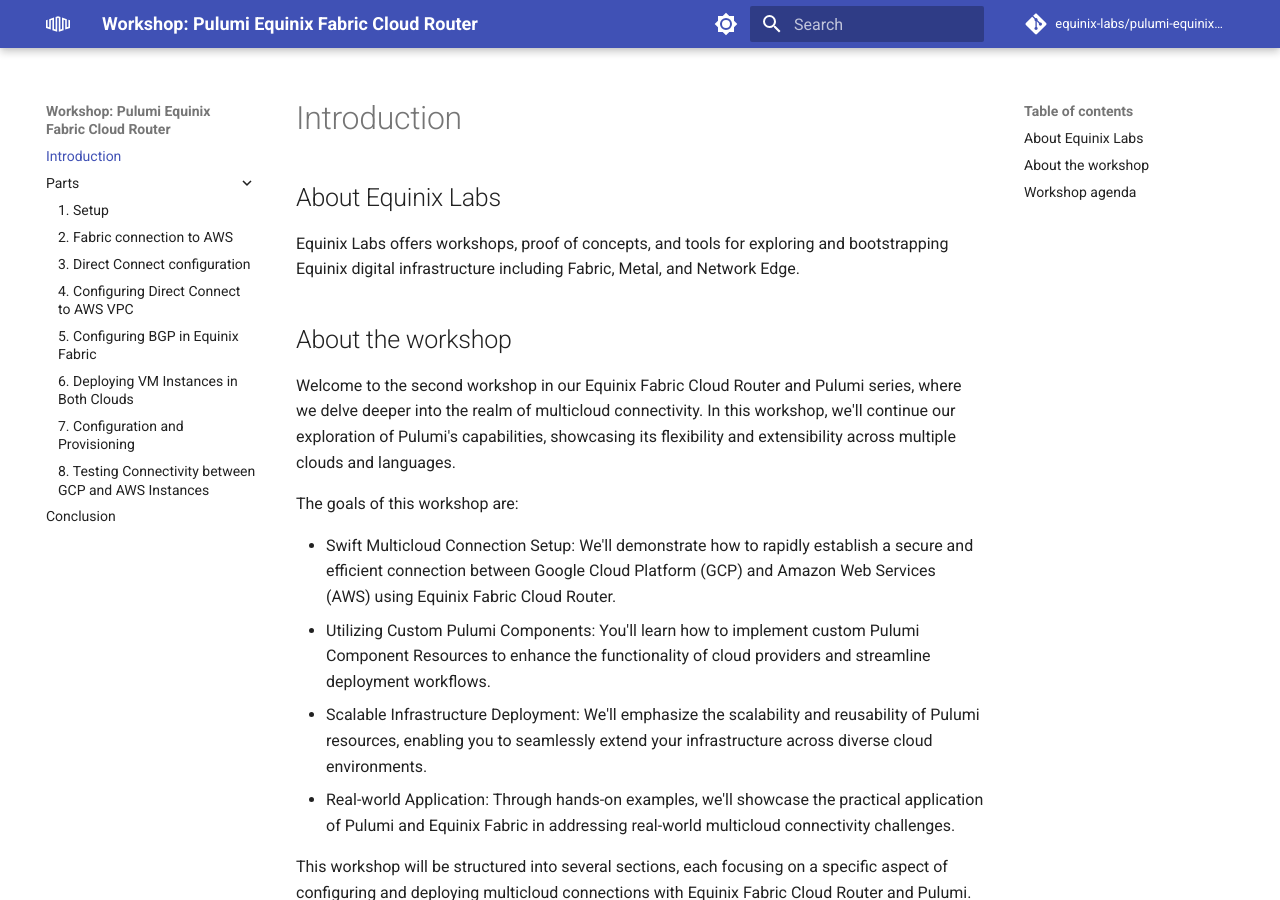
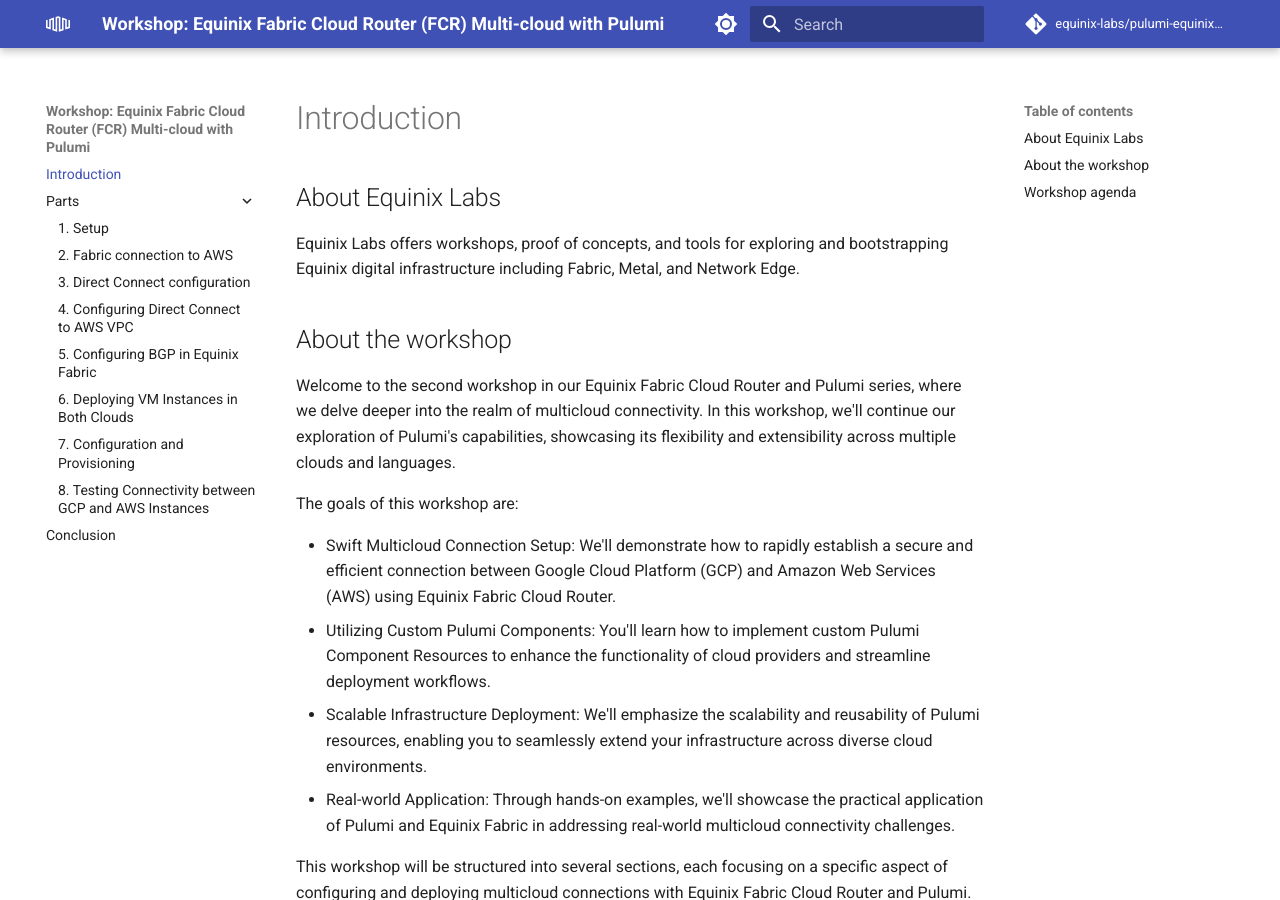
Before and after one commit to equinix-labs/pulumi-equinix-fabric-cloud-router-multicloud, an MkDocs documentation site: the page built from docs/index.md, in a window 1280 px wide and 900 px high. Built offline with MkDocs 1.6.1 and Material for MkDocs 9.7.7, drawn with Linux system fonts in a browser that asks for light colours; comment, search, counter and statistics services are not loaded.

Commit message:
docs: include multi-cloud in mkdocs title

```diff
--- a/mkdocs.yml
+++ b/mkdocs.yml
@@ -1,4 +1,4 @@
-site_name: "Workshop: Pulumi Equinix Fabric Cloud Router"
+site_name: "Workshop: Equinix Fabric Cloud Router (FCR) Multi-cloud with Pulumi"
 
 repo_url: https://github.com/equinix-labs/pulumi-equinix-fabric-cloud-router-multicloud-workshop
 repo_name: equinix-labs/pulumi-equinix-fabric-cloud-router-multicloud-workshop
```
